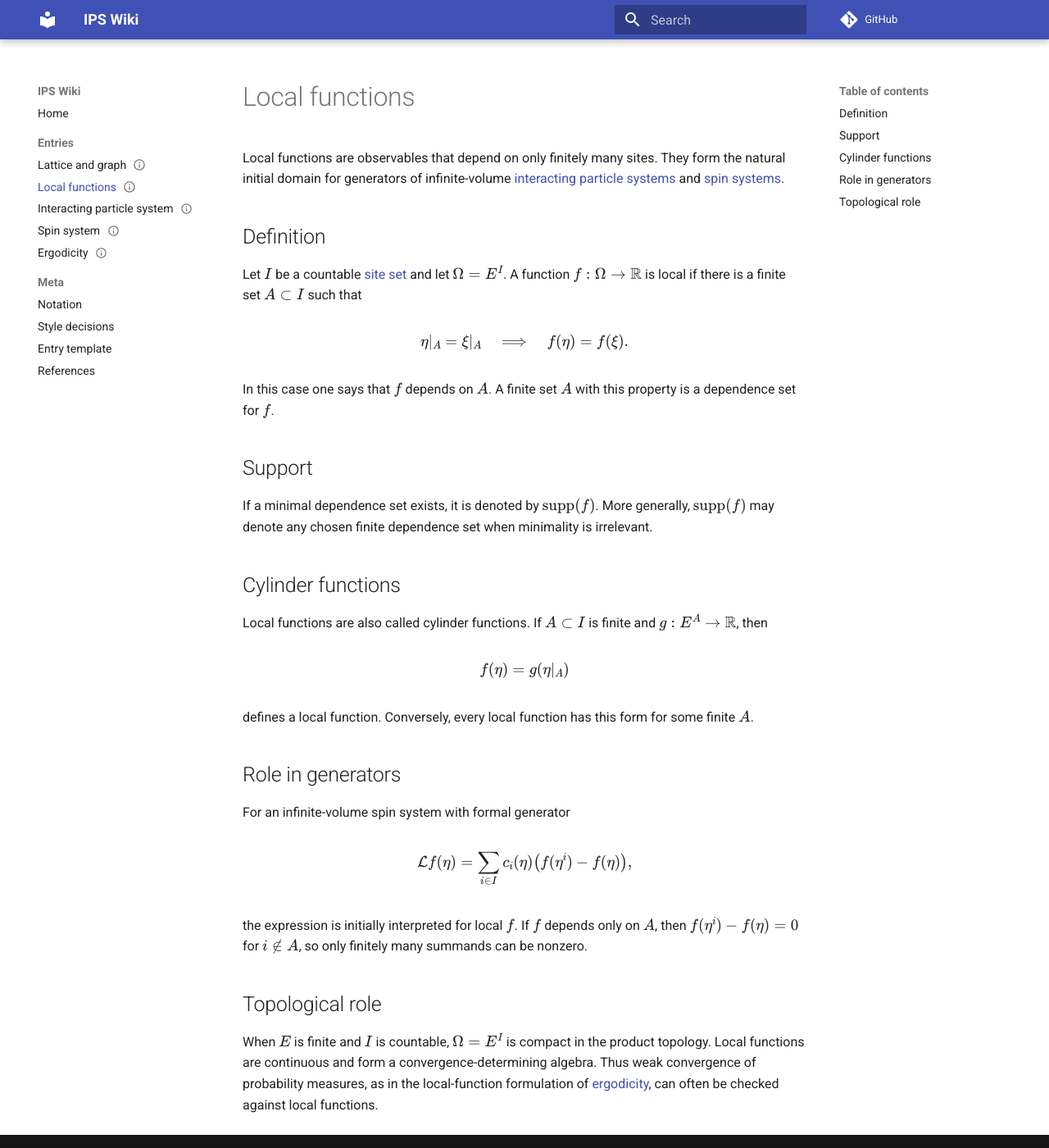
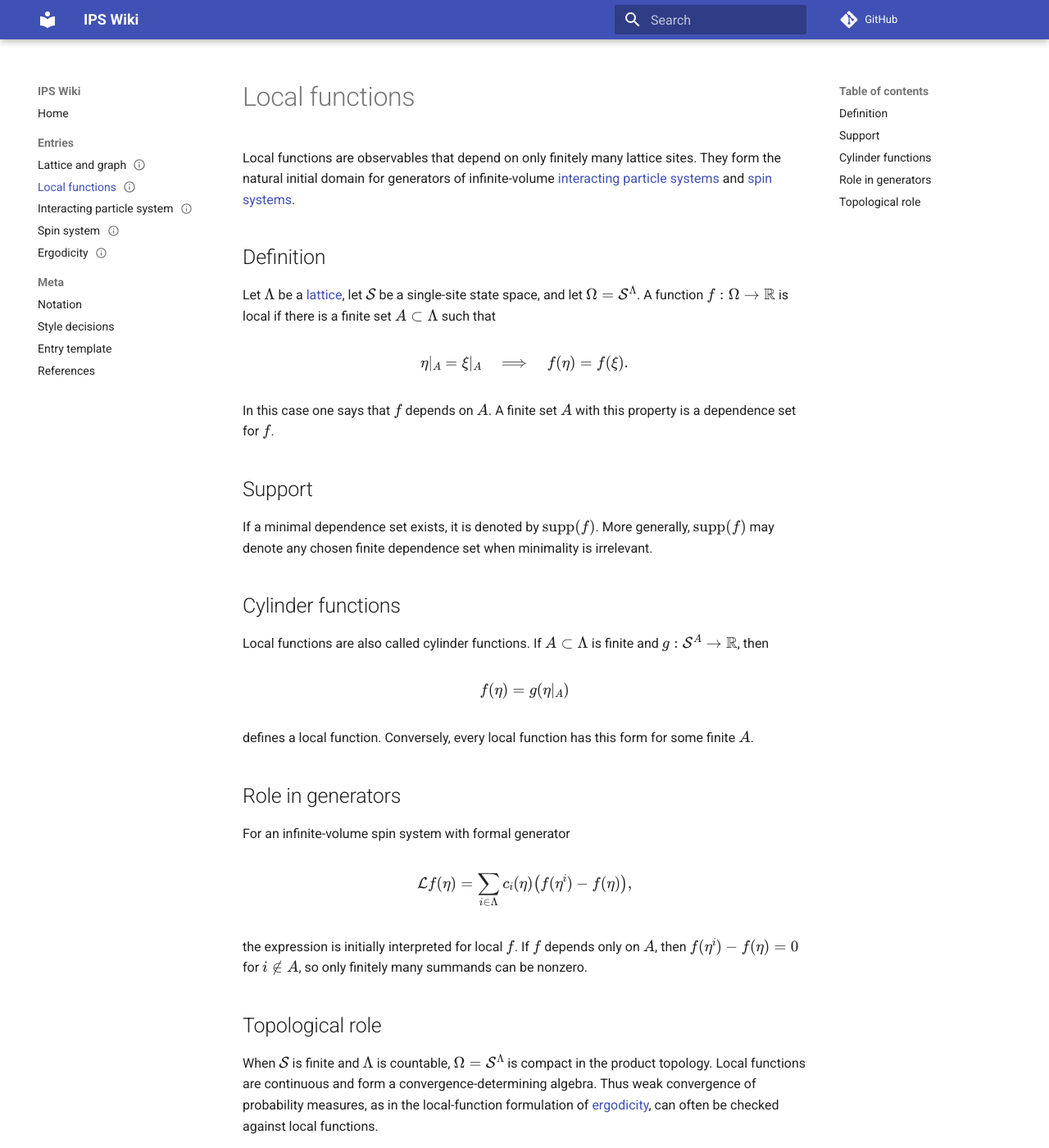
Before and after one commit to maciejgluchowski86-beep/ips-wiki, an MkDocs documentation site: the page built from docs/entries/local-functions.md, in a window 1280 px wide and 1400 px high. Shown: the whole window at 82% size. Built offline with MkDocs 1.6.1 and Material for MkDocs 9.7.7, drawn with Linux system fonts in a browser that asks for light colours; comment, search, counter and statistics services are not loaded.

Commit message:
Use lattice and state-space notation in local functions

```diff
--- a/docs/entries/local-functions.md
+++ b/docs/entries/local-functions.md
@@ -9,11 +9,11 @@ tags:
 
 # Local functions
 
-Local functions are observables that depend on only finitely many sites. They form the natural initial domain for generators of infinite-volume [interacting particle systems](interacting-particle-system.md) and [spin systems](spin-system.md).
+Local functions are observables that depend on only finitely many lattice sites. They form the natural initial domain for generators of infinite-volume [interacting particle systems](interacting-particle-system.md) and [spin systems](spin-system.md).
 
 ## Definition
 
-Let \(I\) be a countable [site set](lattice-and-graph.md) and let \(\Omega=E^I\). A function \(f:\Omega\to\R\) is local if there is a finite set \(A\subset I\) such that
+Let \(\Lambda\) be a [lattice](lattice-and-graph.md), let \(\mathcal S\) be a single-site state space, and let \(\Omega=\mathcal S^\Lambda\). A function \(f:\Omega\to\R\) is local if there is a finite set \(A\subset\Lambda\) such that
 
 $$
 \eta|_A=\xi|_A
@@ -29,7 +29,7 @@ If a minimal dependence set exists, it is denoted by \(\supp(f)\). More generall
 
 ## Cylinder functions
 
-Local functions are also called cylinder functions. If \(A\subset I\) is finite and \(g:E^A\to\R\), then
+Local functions are also called cylinder functions. If \(A\subset\Lambda\) is finite and \(g:\mathcal S^A\to\R\), then
 
 $$
 f(\eta)=g(\eta|_A)
@@ -42,11 +42,11 @@ defines a local function. Conversely, every local function has this form for som
 For an infinite-volume spin system with formal generator
 
 $$
-\cL f(\eta)=\sum_{i\in I}c_i(\eta)\bigl(f(\eta^i)-f(\eta)\bigr),
+\cL f(\eta)=\sum_{i\in\Lambda}c_i(\eta)\bigl(f(\eta^i)-f(\eta)\bigr),
 $$
 
 the expression is initially interpreted for local \(f\). If \(f\) depends only on \(A\), then \(f(\eta^i)-f(\eta)=0\) for \(i\notin A\), so only finitely many summands can be nonzero.
 
 ## Topological role
 
-When \(E\) is finite and \(I\) is countable, \(\Omega=E^I\) is compact in the product topology. Local functions are continuous and form a convergence-determining algebra. Thus weak convergence of probability measures, as in the local-function formulation of [ergodicity](ergodicity.md), can often be checked against local functions.
+When \(\mathcal S\) is finite and \(\Lambda\) is countable, \(\Omega=\mathcal S^\Lambda\) is compact in the product topology. Local functions are continuous and form a convergence-determining algebra. Thus weak convergence of probability measures, as in the local-function formulation of [ergodicity](ergodicity.md), can often be checked against local functions.
```
